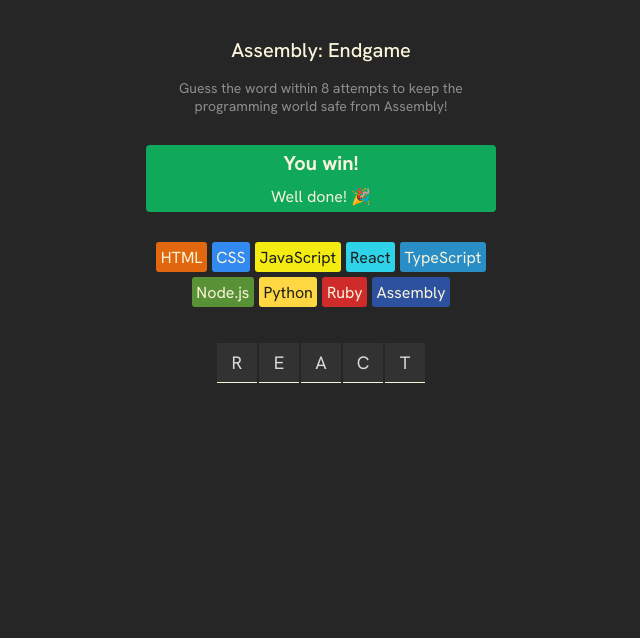
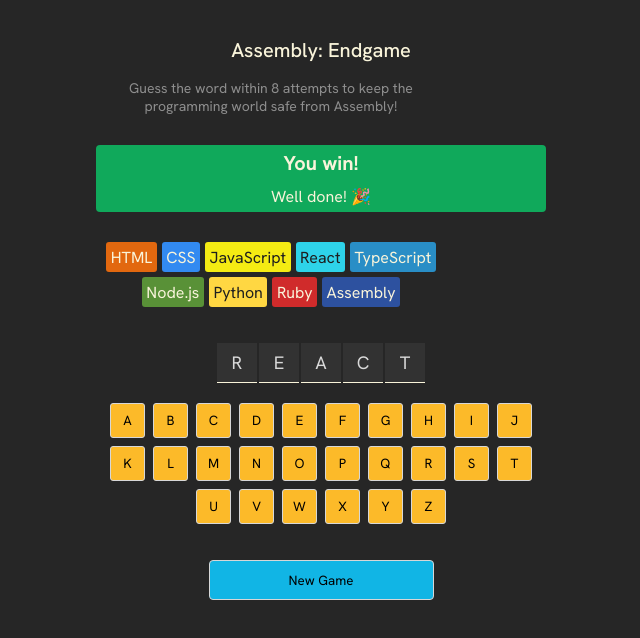
Before and after one commit to Shessire/Assembly-Endgame, a React (Vite) app: page / in a window 1280 px wide. Shown: the top 638 px of the page, without its empty margins (319-959 px from the left). Built offline with nearby package versions, Linux system fonts and the light colour scheme.

Commit message:
Install clsx and Add Dynamic to Keyboard

```diff
--- a/package.json
+++ b/package.json
@@ -10,6 +10,7 @@
     "preview": "vite preview"
   },
   "dependencies": {
+    "clsx": "^2.1.1",
     "react": "^18.3.1",
     "react-dom": "^18.3.1"
   },
--- a/src/App.css
+++ b/src/App.css
@@ -11,6 +11,10 @@
     height: 100vh;
     display: flex;
     justify-content: center;
+}
+
+button {
+    font-family: "Hanken Grotesk", serif;
 }
 
 .Header {
@@ -66,6 +70,7 @@
     display: flex;
     justify-content: center;
     gap: 2px;
+    margin-bottom: 20px;
 }
 
 div.word > span {
@@ -78,3 +83,41 @@
     font-size: 1.125rem;
     border-bottom: 1px solid #F9F4DA;
 }
+
+div.keyboard {
+    display: flex;
+    flex-wrap: wrap;
+    gap: 8px;
+    justify-content: center;
+    max-width: 450px;
+    margin-bottom: 36px;
+}
+
+div.keyboard > button {
+    height: 35px;
+    width: 35px;
+    background-color: #FCBA29;
+    border: 1px solid #d7d7d7;
+    border-radius: 3px;
+    cursor: pointer;
+}
+
+div.keyboard > button.correct {
+    background-color: #10A95B;
+}
+
+div.keyboard > button.wrong {
+    background-color: #ec5d49;
+}
+
+button.new-game {
+    background-color: #11B5E5;
+    border: 1px solid #D7D7D7;
+    border-radius: 4px;
+    width: 225px;
+    height: 40px;
+    padding: 6px 12px;
+    display: block;
+    margin-inline: auto;
+    cursor: pointer;
+}
--- a/src/components/Header.jsx
+++ b/src/components/Header.jsx
@@ -1,10 +1,23 @@
 import { useState } from "react"
+import { clsx } from "clsx"
 import { languages } from "../../languages"
 
 export default function Header () {
     const [currentWord, setCurrentWord] = useState("react")
+    const [guess, setGuess] = useState([])
+
+    const alphabet = "abcdefghijklmnopqrstuvwxyz"
 
     const word = currentWord.split("")
+    const keyboard = alphabet.split("")
+
+    function handleClick (letter){
+        setGuess(prevLetters => (
+            prevLetters.includes(letter)
+            ? prevLetters
+            : [...prevLetters, letter]
+        ))
+    }
 
     return (
         <section className="Header">
@@ -30,6 +43,30 @@
                     ))
                 }
             </div>
+            <div className="keyboard">
+                {
+                    keyboard.map((k) => {
+                        const isGuessed = guess.includes(k)
+                        const isCorrect = isGuessed && currentWord.includes(k)
+                        const isWrong = isGuessed && !currentWord.includes(k)
+                        const className = clsx({
+                            correct: isCorrect,
+                            wrong: isWrong
+                        })
+
+                            return (
+                                <button
+                                    className={className}
+                                    key={k}
+                                    onClick={() => handleClick(k)}
+                                >
+                                    {k.toUpperCase()}
+                                </button>
+                            )
+                    })
+                }
+            </div>
+            <button className="new-game">New Game</button>
         </section>
     )
 }
```
Also changed, not shown: 1 other file (tests, documents, lock files or other folders).
